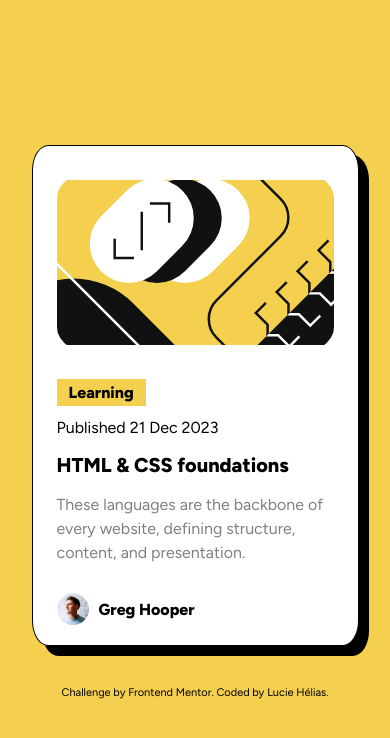
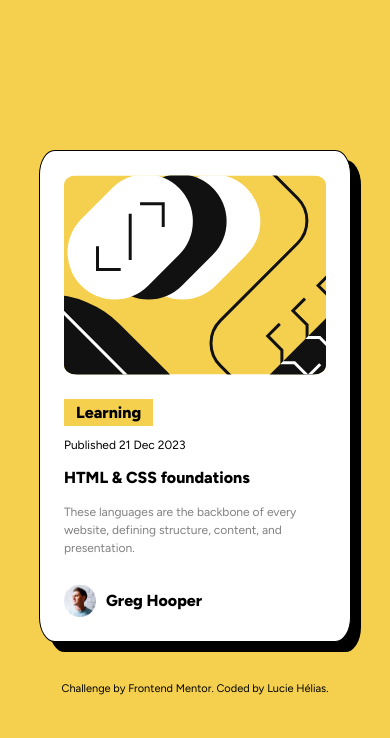
Before and after one commit to luciehelias/Project-PreviewCard, a plain HTML site: page index.html in a window 390 px wide. Drawn offline with Linux system fonts and the light colour scheme.

Commit message:
update media queries

```diff
--- a/style.css
+++ b/style.css
@@ -6,6 +6,7 @@
 
 * {
   margin: 0;
+  padding: 0;
 }
 
 body {
@@ -16,6 +17,7 @@ body {
 img {
   width: 100%;
   height: 100%;
+  object-fit: cover;
 }
 
 .main {
@@ -23,7 +25,7 @@ img {
   align-items: center;
   justify-content: center;
   flex-direction: column;
-  height: 100vh;
+  min-height: 100vh;
 }
 
 .preview-card {
@@ -102,15 +104,25 @@ img {
   padding-top: 40px;
 }
 
-@media (max-width: 450px) {
+/* @media (max-width: 570px) {
   .preview-card {
     width: 327px;
     height: 501px;
   }
+} */
+@media (max-width: 450px) {
+  .preview-card {
+    width: 80%;
+    height: auto;
+  }
 
-  .illustration {
-    border-radius: 15%;
-    overflow: hidden;
-    height: 185px;
+  .publishdate,
+  .description,
+  .author p .category {
+    font-size: 12px;
+  }
+
+  .title {
+    font-size: 16px;
   }
 }
```
